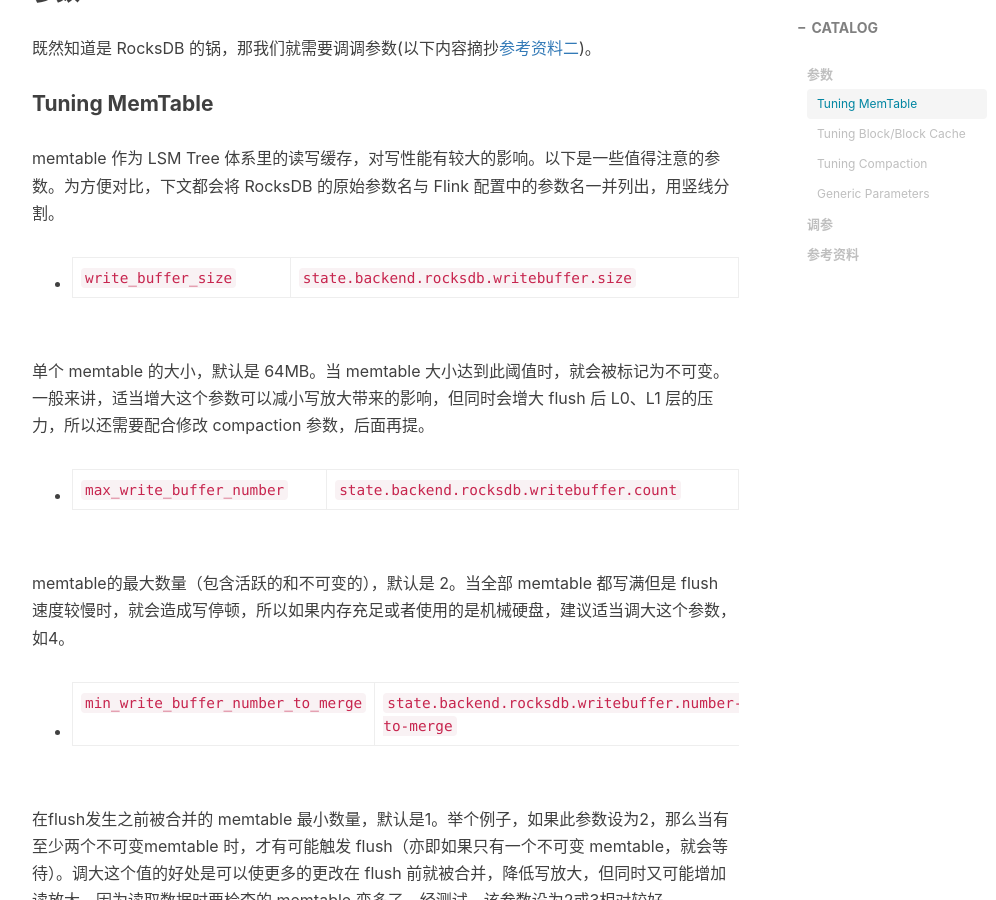
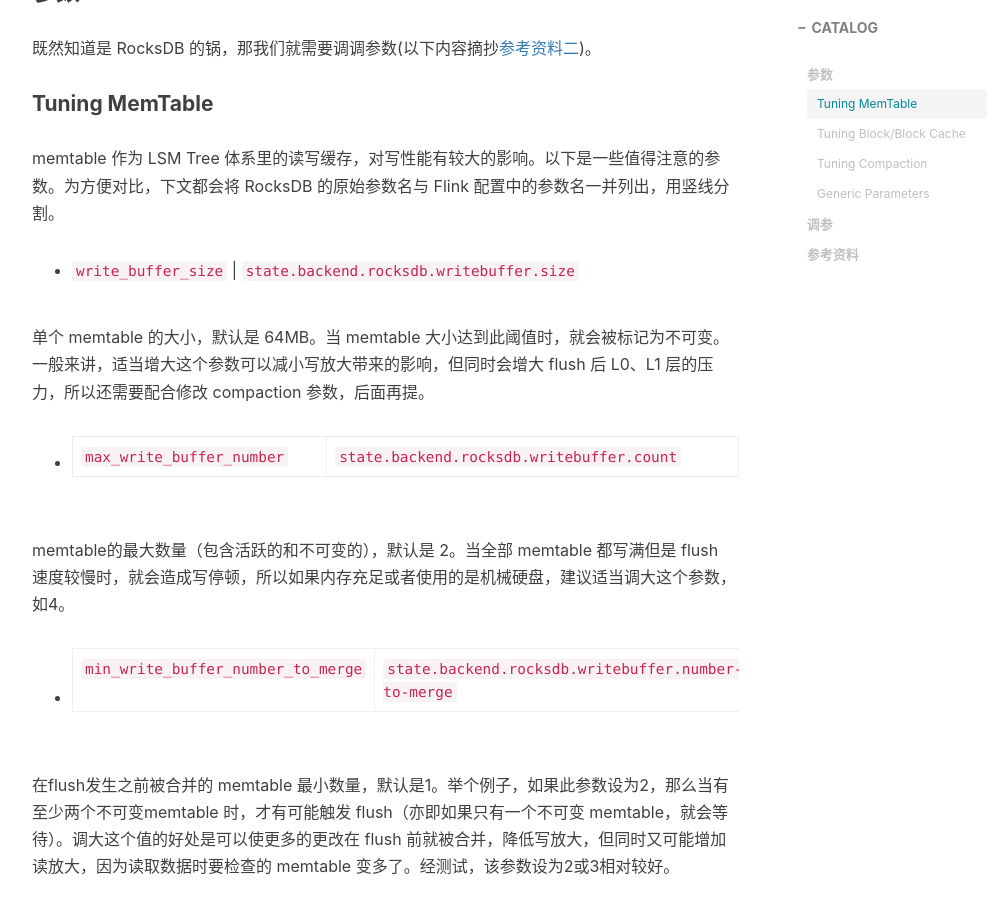
Before and after one commit to vendanner/vendanner.github.io, a Jekyll site: the page built from _posts/2020-09-27-Flink rocksDB.md, in a window 1280 px wide and 900 px high, scrolled down 1329 px. Shown: the whole window, without its empty margins (233-1229 px from the left). Built offline with Jekyll 4.4.1, drawn with Linux system fonts in a browser that asks for light colours; nearby versions of some CDN libraries; comment, search, counter and statistics services are not loaded.

Commit message:
Update 2020-09-27-Flink rocksDB.md

```diff
--- a/_posts/2020-09-27-Flink rocksDB.md
+++ b/_posts/2020-09-27-Flink rocksDB.md
@@ -51,7 +51,7 @@
 
 memtable 作为 LSM Tree 体系里的读写缓存，对写性能有较大的影响。以下是一些值得注意的参数。为方便对比，下文都会将 RocksDB 的原始参数名与 Flink 配置中的参数名一并列出，用竖线分割。
 
-- `write_buffer_size` | `state.backend.rocksdb.writebuffer.size`
+- `write_buffer_size`  \|  `state.backend.rocksdb.writebuffer.size`
 
 单个 memtable 的大小，默认是 64MB。当 memtable 大小达到此阈值时，就会被标记为不可变。一般来讲，适当增大这个参数可以减小写放大带来的影响，但同时会增大 flush 后 L0、L1 层的压力，所以还需要配合修改 compaction 参数，后面再提。
 
```
